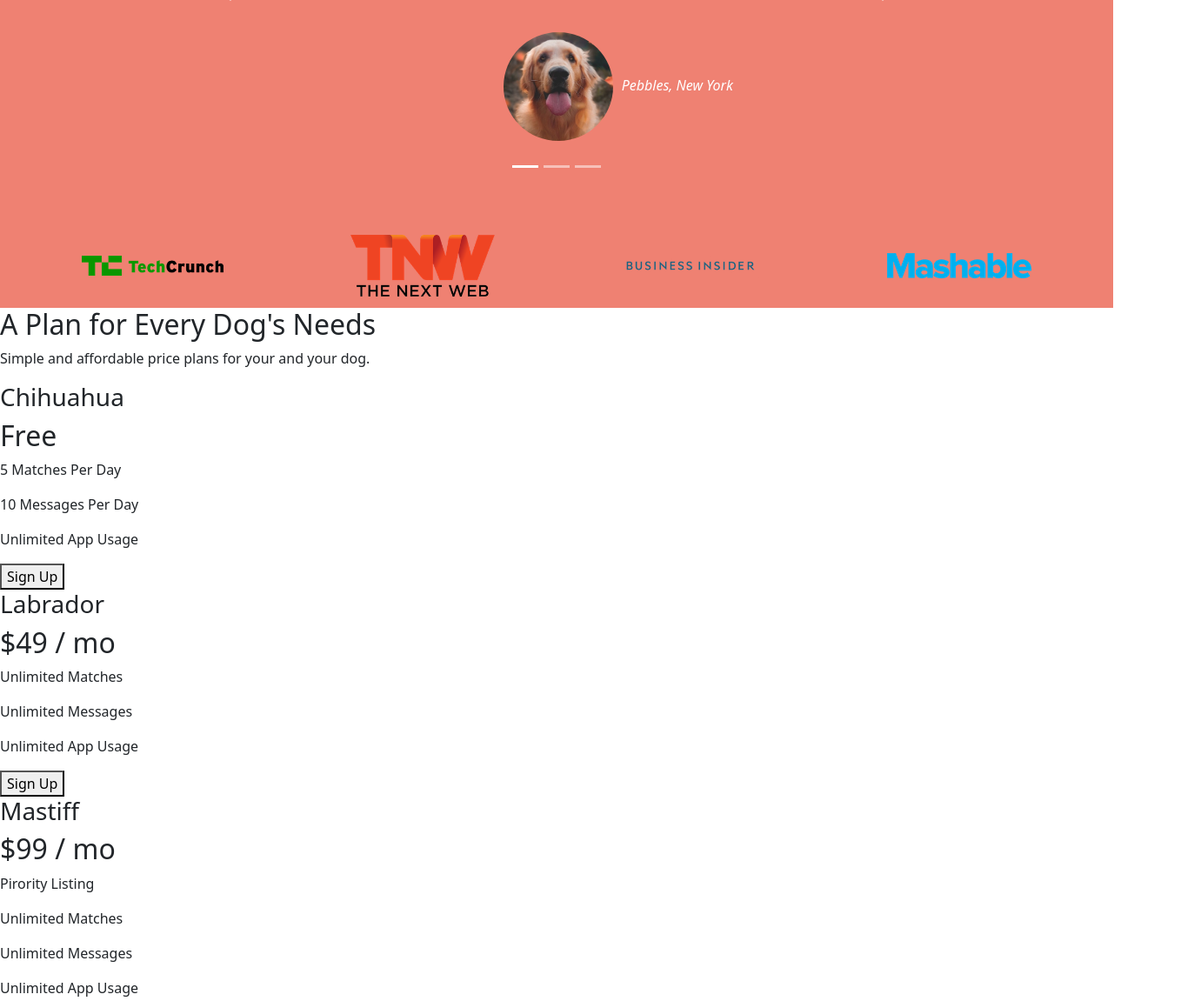
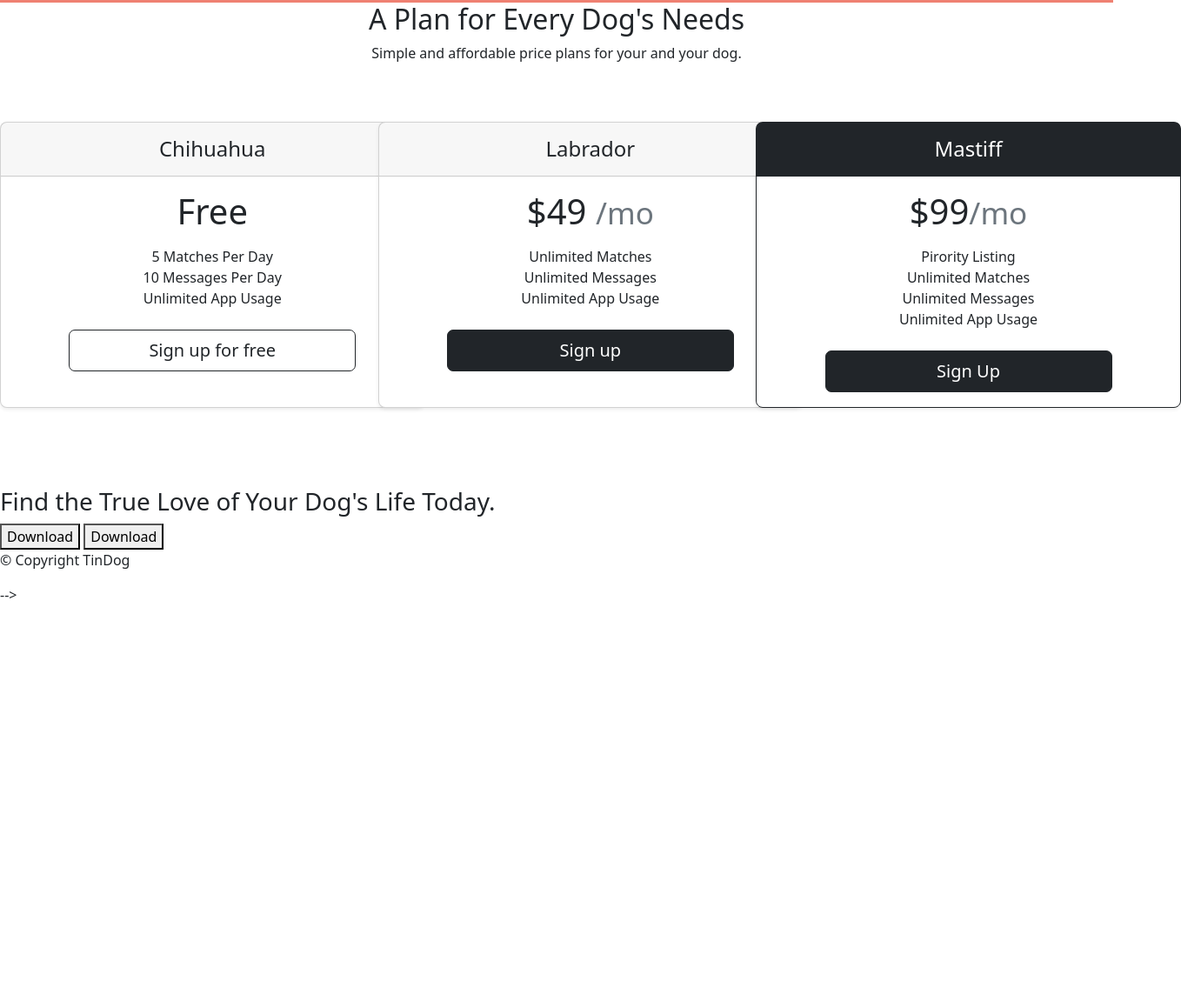
Before and after one commit to SauravGupta123/Tindognew, a plain HTML site: page index.html in a window 1280 px wide. Shown: the part 1623-2774 px from the top of the page at 87% size, 1358 px wide, since content can reach past the window. After the commit the page ends 2319 px from the top, so only its background shows below. Drawn offline with nearby package versions, Linux system fonts and the light colour scheme.

```diff
--- a/css/styles.css
+++ b/css/styles.css
@@ -1,5 +1,5 @@
 #title{
-    background-color: #ff4c68;
+    background-color: #fc425e;
     color:white;
 }
 
@@ -46,19 +46,24 @@ padding: 0px  15px;
 
 
 .head-img img{
-    width: 60%;
-   transform: rotate(25deg);
-    right: 12px;
-    bottom: 51px;
+    width: 21rem;
+    transform: rotate(25deg);
+    position: absolute;
+    z-index: 0;
+    top: 10rem;
+    left: 49rem;
 }
+
 
 
 
 /* features */
 #features{
-    margin-top: 6rem;
+    background-color: white;
+    /* margin-top: 0rem; */
     text-align: center;
-
+    position:relative;
+    z-index: 1;
 }
 
 /* heat,bulleye aur circle wale icons */
@@ -99,7 +104,7 @@ font-weight:900;
 
     background-color: #ef8172;
     color: white;
-    padding:4% 15%;
+    /* padding:4% 15%; */
     text-align: center;
 
 }
@@ -122,6 +127,9 @@ font-weight:900;
     width: 14%;
     position: relative;
     left: 68px;
+}
+.carousel-inner{
+    padding: 2rem;
 }
 
 .img-description{
@@ -147,3 +155,26 @@ text-align: center;
 
 
 /* testimonials */
+
+.card{
+    height:329px;
+    width:488.38px;
+}
+
+/* pricing */
+#pricing{
+    text-align: center;
+}
+
+
+#pricing button{
+
+  max-width: 330px;
+}
+
+#pricing .row{
+    padding: 4% 0%;
+}
+
+
+/* pricing */
--- a/index.html
+++ b/index.html
@@ -73,10 +73,19 @@
           Download</button>
         <button type="button" class="btn btn-outline-light btn-lg">
 
-          <svg xmlns="http://www.w3.org/2000/svg" x="0px" y="0px"
-          width="33.5" height="33.5"
-          viewBox="0 0 48 48">
-          <path fill="#4db6ac" d="M7.705,4.043C7.292,4.15,7,4.507,7,5.121c0,1.802,0,18.795,0,18.795S7,42.28,7,43.091c0,0.446,0.197,0.745,0.5,0.856l20.181-20.064L7.705,4.043z"></path><path fill="#dce775" d="M33.237,18.36l-8.307-4.796c0,0-15.245-8.803-16.141-9.32C8.401,4.02,8.019,3.961,7.705,4.043l19.977,19.84L33.237,18.36z"></path><path fill="#d32f2f" d="M8.417,43.802c0.532-0.308,15.284-8.825,24.865-14.357l-5.601-5.562L7.5,43.947C7.748,44.038,8.066,44.004,8.417,43.802z"></path><path fill="#fbc02d" d="M41.398,23.071c-0.796-0.429-8.1-4.676-8.1-4.676l-0.061-0.035l-5.556,5.523l5.601,5.562c4.432-2.559,7.761-4.48,8.059-4.653C42.285,24.248,42.194,23.5,41.398,23.071z"></path>
+          <svg xmlns="http://www.w3.org/2000/svg" x="0px" y="0px" width="33.5" height="33.5" viewBox="0 0 48 48">
+            <path fill="#4db6ac"
+              d="M7.705,4.043C7.292,4.15,7,4.507,7,5.121c0,1.802,0,18.795,0,18.795S7,42.28,7,43.091c0,0.446,0.197,0.745,0.5,0.856l20.181-20.064L7.705,4.043z">
+            </path>
+            <path fill="#dce775"
+              d="M33.237,18.36l-8.307-4.796c0,0-15.245-8.803-16.141-9.32C8.401,4.02,8.019,3.961,7.705,4.043l19.977,19.84L33.237,18.36z">
+            </path>
+            <path fill="#d32f2f"
+              d="M8.417,43.802c0.532-0.308,15.284-8.825,24.865-14.357l-5.601-5.562L7.5,43.947C7.748,44.038,8.066,44.004,8.417,43.802z">
+            </path>
+            <path fill="#fbc02d"
+              d="M41.398,23.071c-0.796-0.429-8.1-4.676-8.1-4.676l-0.061-0.035l-5.556,5.523l5.601,5.562c4.432-2.559,7.761-4.48,8.059-4.653C42.285,24.248,42.194,23.5,41.398,23.071z">
+            </path>
           </svg>
           Download</button>
       </div>
@@ -139,10 +148,8 @@
       <div class="carousel-indicators">
         <button type="button" data-bs-target="#testimonial-carousel" data-bs-slide-to="0" class="active"
           aria-current="true" aria-label="Slide 1"></button>
-        <button type="button" data-bs-target="#testimonial-carousel" data-bs-slide-to="1"
-          aria-label="Slide 2"></button>
-        <button type="button" data-bs-target="#testimonial-carousel" data-bs-slide-to="2"
-          aria-label="Slide 3"></button>
+        <button type="button" data-bs-target="#testimonial-carousel" data-bs-slide-to="1" aria-label="Slide 2"></button>
+        <button type="button" data-bs-target="#testimonial-carousel" data-bs-slide-to="2" aria-label="Slide 3"></button>
       </div>
 
       <div class="carousel-inner">
@@ -155,7 +162,8 @@
         </div>
 
         <div class="carousel-item ">
-          <h2 class="testimonial-text">My dog used to be so lonely, but with TinDog's help, they've found the love of their
+          <h2 class="testimonial-text">My dog used to be so lonely, but with TinDog's help, they've found the love of
+            their
             life. I think.</h2>
           <img class="testimonial-image" src="images/lady-img.jpg" alt="lady-profile">
           <em class="img-description">Beverly, Illinois</em>
@@ -164,13 +172,11 @@
 
       </div>
 
-      <button class="carousel-control-prev" type="button" data-bs-target="#testimonial-carousel"
-        data-bs-slide="prev">
+      <button class="carousel-control-prev" type="button" data-bs-target="#testimonial-carousel" data-bs-slide="prev">
         <span class="carousel-control-prev-icon" aria-hidden="true"></span>
         <span class="visually-hidden">Previous</span>
       </button>
-      <button class="carousel-control-next" type="button" data-bs-target="#testimonial-carousel"
-        data-bs-slide="next">
+      <button class="carousel-control-next" type="button" data-bs-target="#testimonial-carousel" data-bs-slide="next">
         <span class="carousel-control-next-icon" aria-hidden="true"></span>
         <span class="visually-hidden">Next</span>
       </button>
@@ -199,35 +205,72 @@
 
   <!-- Pricing -->
 
+
+
+
+
+
   <section id="pricing">
 
     <h2>A Plan for Every Dog's Needs</h2>
     <p>Simple and affordable price plans for your and your dog.</p>
 
 
-    <h3>Chihuahua</h3>
-    <h2>Free</h2>
-    <p>5 Matches Per Day</p>
-    <p>10 Messages Per Day</p>
-    <p>Unlimited App Usage</p>
-    <button type="button">Sign Up</button>
 
 
-    <h3>Labrador</h3>
-    <h2>$49 / mo</h2>
-    <p>Unlimited Matches</p>
-    <p>Unlimited Messages</p>
-    <p>Unlimited App Usage</p>
-    <button type="button">Sign Up</button>
+    <div class="row row-cols-1 row-cols-md-3 mb-3 text-center">
+      <div class="col-lg-4 col-md-6 cards">
+        <div class="card mb-4 rounded-3 shadow-sm">
+          <div class="card-header py-3">
+            <h4 class="my-0 fw-normal">Chihuahua</h4>
+          </div>
+          <div class="card-body">
+            <h1 class="card-title pricing-card-title">Free</h1>
+            <ul class="list-unstyled mt-3 mb-4">
+              <li>5 Matches Per Day</li>
+              <li>10 Messages Per Day</li>
+              <li>Unlimited App Usage</li>
 
+            </ul>
+            <button type="button" class="w-100 btn btn-lg btn-outline-dark">Sign up for free</button>
+          </div>
+        </div>
+      </div>
+      <div class="col-lg-4 col-md-6 cards">
+        <div class="card mb-4 rounded-3 shadow-sm">
+          <div class="card-header py-3">
+            <h4 class="my-0 fw-normal">Labrador</h4>
+          </div>
+          <div class="card-body">
+            <h1 class="card-title pricing-card-title">$49 <small class="text-muted fw-light">/mo</small></h1>
+            <ul class="list-unstyled mt-3 mb-4">
+              <li>Unlimited Matches</li>
+              <li>Unlimited Messages</li>
+              <li>Unlimited App Usage</li>
 
-    <h3>Mastiff</h3>
-    <h2>$99 / mo</h2>
-    <p>Pirority Listing</p>
-    <p>Unlimited Matches</p>
-    <p>Unlimited Messages</p>
-    <p>Unlimited App Usage</p>
-    <button type="button">Sign Up</button>
+            </ul>
+            <button type="button" class="w-100 btn btn-lg btn-dark">Sign up</button>
+          </div>
+        </div>
+      </div>
+      <div class="col-md-12 col-lg-4 cards">
+        <div class="card mb-4 rounded-3 shadow-sm border-dark">
+          <div class="card-header py-3 text-bg-dark border-dark">
+            <h4 class="my-0 fw-normal">Mastiff</h4>
+          </div>
+          <div class="card-body">
+            <h1 class="card-title pricing-card-title">$99<small class="text-muted fw-light">/mo</small></h1>
+            <ul class="list-unstyled mt-3 mb-4">
+              <li>Pirority Listing</li>
+              <li>Unlimited Matches</li>
+              <li>Unlimited Messages</li>
+              <li>Unlimited App Usage</li>
+            </ul>
+            <button type="button" class="w-100 btn btn-lg btn-dark">Sign Up</button>
+          </div>
+        </div>
+      </div>
+    </div>
 
   </section>
 
@@ -249,7 +292,7 @@
 
     <p>© Copyright TinDog</p>
 
-  </footer>
+  </footer> -->
 
 
 </body>
```
